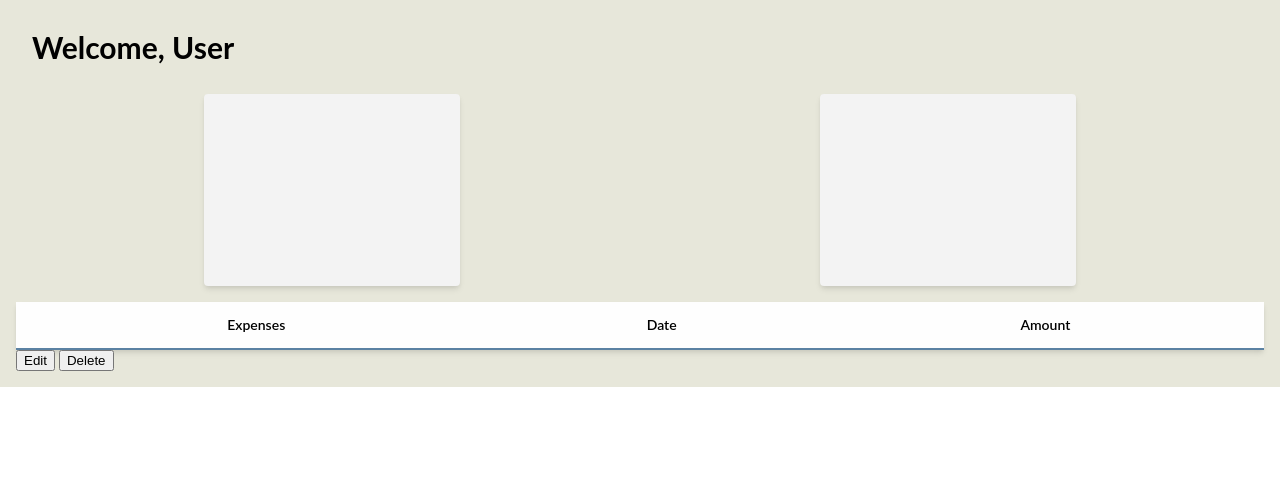
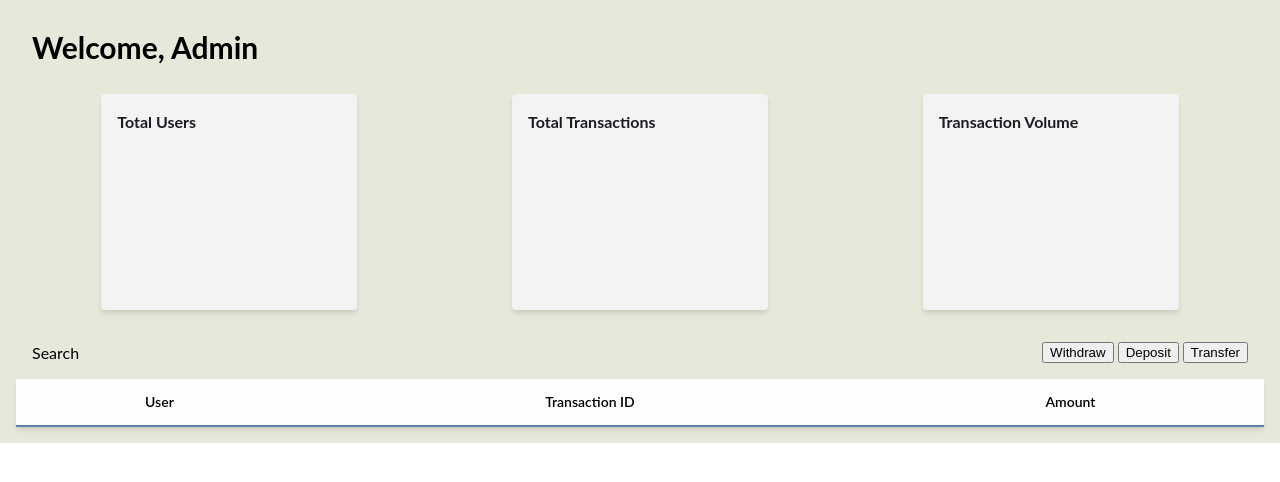
Before and after one commit to ianrebulado/BankingApp, a React (Vite) app: page / in a window 1280 px wide. Shown: the top 482 px of the page. Built offline with nearby package versions, Linux system fonts and the light colour scheme.

Commit message:
Update App.jsx

```diff
--- a/src/App.jsx
+++ b/src/App.jsx
@@ -1,5 +1,5 @@
-// import AdminDashboard from "./pages/AdminDashboard"
-import ClientDashboard from "./pages/ClientDashboard"
+import AdminDashboard from "./pages/AdminDashboard"
+// import ClientDashboard from "./pages/ClientDashboard"
 import './styles/css/styles.css'
 
 function App() {
@@ -7,8 +7,8 @@ function App() {
   return (
     <>
       <main>
-        {/* <AdminDashboard user={'Admin'} /> */}
-        <ClientDashboard user={'User'} />
+        <AdminDashboard user={'Admin'} />
+        {/* <ClientDashboard user={'User'} /> */}
       </main>
     </>
   )
```
